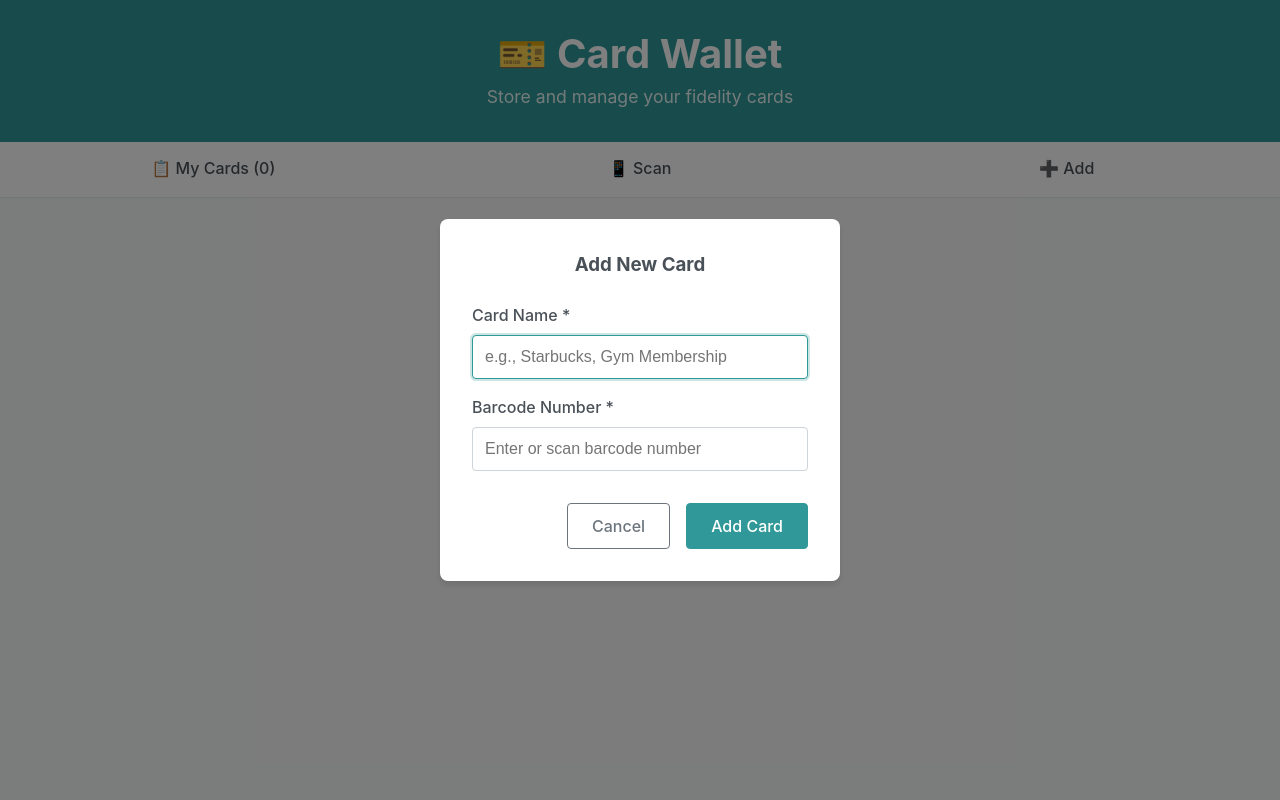
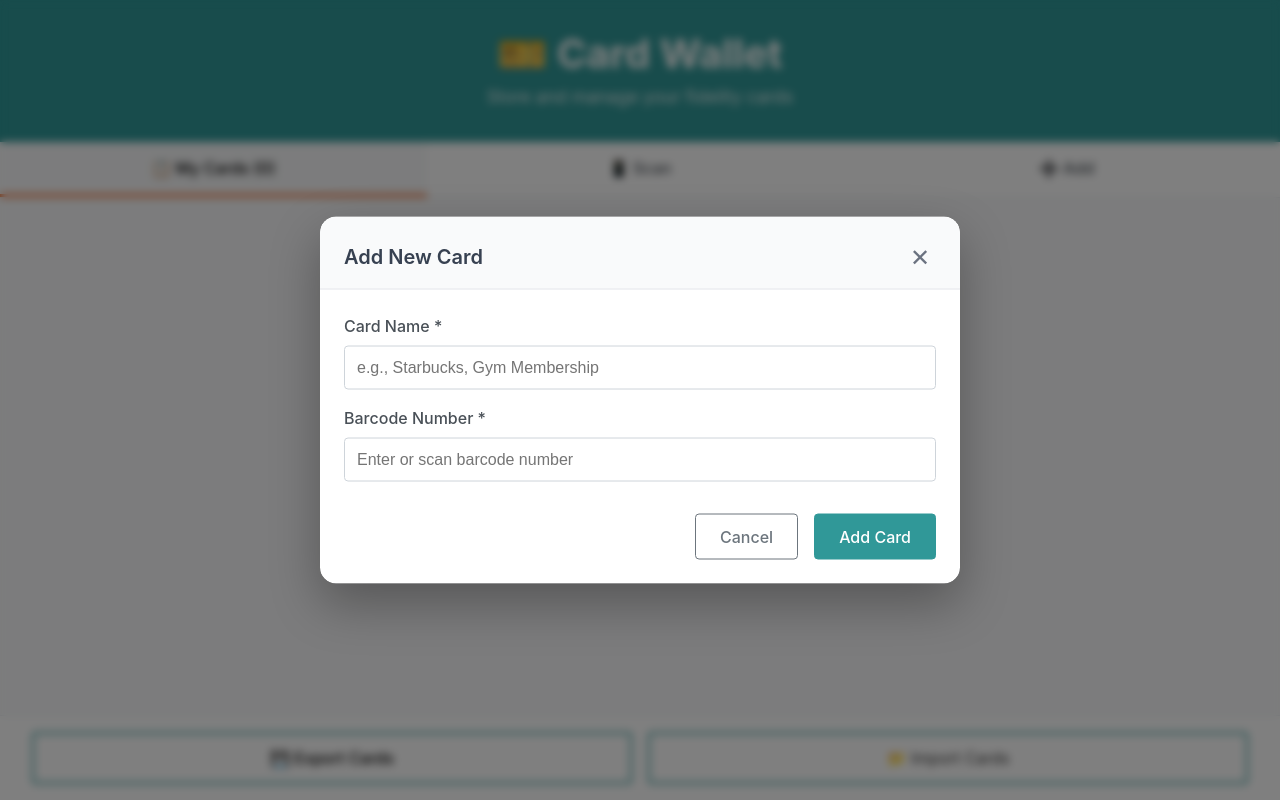
Before and after one commit to fbedussi/card-wallet, a React (Vite) app: page / in a window 1280 px wide. Both pictures are taken after a click on the button "➕ Add". Built offline with nearby package versions, Linux system fonts and the light colour scheme.

Commit message:
feat: use dialog element

```diff
--- a/src/App.tsx
+++ b/src/App.tsx
@@ -6,9 +6,10 @@ import { CardList } from './components/CardList';
 import { CardForm } from './components/CardForm';
 import { ManualBarcodeInput } from './components/ManualBarcodeInput';
 import { SingleCardView } from './components/SingleCardView';
+import { Modal } from './components/Modal';
 import './App.css';
 
-type View = 'list' | 'scan' | 'manual' | 'form' | 'single-card';
+type View = 'list' | 'scan' | 'manual' | 'single-card';
 
 function App() {
   const [cards, setCards] = useState<Card[]>([]);
@@ -16,6 +17,7 @@ function App() {
   const [editingCard, setEditingCard] = useState<Card | null>(null);
   const [selectedCard, setSelectedCard] = useState<Card | null>(null);
   const [scannedCode, setScannedCode] = useState<string>('');
+  const [isFormModalOpen, setIsFormModalOpen] = useState(false);
   const [notification, setNotification] = useState<{ message: string; type: 'success' | 'error' } | null>(null);
 
   useEffect(() => {
@@ -36,7 +38,7 @@ function App() {
     const numericCode = code.replace(/\D/g, '');
     if (numericCode) {
       setScannedCode(numericCode);
-      setCurrentView('form');
+      setIsFormModalOpen(true);
       showNotification('Barcode scanned successfully!', 'success');
     } else {
       showNotification('Invalid barcode format', 'error');
@@ -57,7 +59,7 @@ function App() {
         showNotification('Card added successfully!', 'success');
       }
       loadCards();
-      setCurrentView('list');
+      setIsFormModalOpen(false);
       setEditingCard(null);
       setScannedCode('');
     } catch (error) {
@@ -67,7 +69,7 @@ function App() {
 
   const handleEditCard = (card: Card) => {
     setEditingCard(card);
-    setCurrentView('form');
+    setIsFormModalOpen(true);
   };
 
   const handleCardClick = (card: Card) => {
@@ -80,15 +82,19 @@ function App() {
     setCurrentView('list');
   };
 
+  const handleCloseFormModal = () => {
+    setIsFormModalOpen(false);
+    setEditingCard(null);
+    setScannedCode('');
+  };
+
   const handleDeleteCard = (id: string) => {
-    if (window.confirm('Are you sure you want to delete this card?')) {
     try {
       CardStorage.deleteCard(id);
       loadCards();
       showNotification('Card deleted successfully!', 'success');
     } catch (error) {
       showNotification('Failed to delete card', 'error');
-      }
     }
   };
 
@@ -161,19 +167,6 @@ function App() {
             onCancel={() => setCurrentView('scan')}
           />
         );
-      case 'form':
-        return (
-          <CardForm
-            card={editingCard}
-            scannedCode={scannedCode}
-            onSave={handleSaveCard}
-            onCancel={() => {
-              setCurrentView('list');
-              setEditingCard(null);
-              setScannedCode('');
-            }}
-          />
-        );
       case 'single-card':
         return selectedCard ? (
           <SingleCardView
@@ -218,7 +211,7 @@ function App() {
           onClick={() => {
             setEditingCard(null);
             setScannedCode('');
-            setCurrentView('form');
+            setIsFormModalOpen(true);
           }}
         >
           ➕ Add
@@ -251,6 +244,19 @@ function App() {
           {notification.message}
         </div>
       )}
+
+      <Modal
+        isOpen={isFormModalOpen}
+        onClose={handleCloseFormModal}
+        title={editingCard ? 'Edit Card' : 'Add New Card'}
+      >
+        <CardForm
+          card={editingCard}
+          scannedCode={scannedCode}
+          onSave={handleSaveCard}
+          onCancel={handleCloseFormModal}
+        />
+      </Modal>
     </div>
   );
 }
--- a/src/components/CardForm.module.css
+++ b/src/components/CardForm.module.css
@@ -1,33 +1,3 @@
-/* Card Form Styles */
-.cardFormOverlay {
-    position: fixed;
-    top: 0;
-    left: 0;
-    right: 0;
-    bottom: 0;
-    background: rgba(0, 0, 0, 0.5);
-    display: flex;
-    align-items: center;
-    justify-content: center;
-    z-index: 1000;
-    padding: 1rem;
-}
-
-.cardForm {
-    background: white;
-    border-radius: 8px;
-    padding: 2rem;
-    width: 100%;
-    max-width: 400px;
-    box-shadow: 0 4px 6px rgba(0, 0, 0, 0.1);
-}
-
-.cardForm h3 {
-    margin: 0 0 1.5rem 0;
-    color: #495057;
-    text-align: center;
-}
-
 .formGroup {
     margin-bottom: 1rem;
 }
--- a/src/components/CardForm.tsx
+++ b/src/components/CardForm.tsx
@@ -65,9 +65,6 @@ export const CardForm: React.FC<CardFormProps> = ({
     };
 
     return (
-        <div className={styles.cardFormOverlay}>
-            <div className={styles.cardForm}>
-                <h3>{card ? 'Edit Card' : 'Add New Card'}</h3>
 
         <form onSubmit={handleSubmit}>
             <div className={styles.formGroup}>
@@ -106,7 +103,5 @@ export const CardForm: React.FC<CardFormProps> = ({
                 </button>
             </div>
         </form>
-            </div>
-        </div>
     );
 };
--- /dev/null
+++ b/src/components/Modal.module.css
@@ -0,0 +1,154 @@
+.modal {
+    border: none;
+    border-radius: 1rem;
+    padding: 0;
+    max-width: 90vw;
+    max-height: 90vh;
+    width: auto;
+    background: transparent;
+    box-shadow: 0 20px 50px rgba(0, 0, 0, 0.3);
+    animation: modalFadeIn 0.2s ease-out;
+
+    /* Center the modal horizontally and vertically */
+    position: fixed;
+    top: 50%;
+    left: 50%;
+    transform: translate(-50%, -50%);
+    margin: 0;
+}
+
+.modal::backdrop {
+    background: rgba(0, 0, 0, 0.5);
+    backdrop-filter: blur(4px);
+    animation: backdropFadeIn 0.2s ease-out;
+}
+
+.modalContent {
+    background: white;
+    border-radius: 1rem;
+    overflow: hidden;
+    max-height: 90vh;
+    display: flex;
+    flex-direction: column;
+}
+
+.modalHeader {
+    display: flex;
+    justify-content: space-between;
+    align-items: center;
+    padding: 1.5rem 1.5rem 1rem 1.5rem;
+    border-bottom: 1px solid #e5e7eb;
+    background: #f9fafb;
+}
+
+.modalTitle {
+    margin: 0;
+    font-size: 1.25rem;
+    font-weight: 600;
+    color: #374151;
+}
+
+.closeButton {
+    background: none;
+    border: none;
+    font-size: 1.5rem;
+    cursor: pointer;
+    padding: 0.25rem;
+    color: #6b7280;
+    transition: color 0.2s ease;
+    border-radius: 0.25rem;
+    width: 2rem;
+    height: 2rem;
+    display: flex;
+    align-items: center;
+    justify-content: center;
+}
+
+.closeButton:hover {
+    color: #374151;
+    background: #e5e7eb;
+}
+
+.closeButton:focus {
+    outline: 2px solid var(--color-primary);
+    outline-offset: 2px;
+}
+
+.modalBody {
+    padding: 1.5rem;
+    overflow-y: auto;
+    flex: 1;
+}
+
+/* Animations */
+@keyframes modalFadeIn {
+    from {
+        opacity: 0;
+        transform: translate(-50%, -50%) scale(0.95) translateY(-10px);
+    }
+
+    to {
+        opacity: 1;
+        transform: translate(-50%, -50%) scale(1) translateY(0);
+    }
+}
+
+@keyframes backdropFadeIn {
+    from {
+        opacity: 0;
+    }
+
+    to {
+        opacity: 1;
+    }
+}
+
+/* Mobile responsiveness */
+@media (max-width: 768px) {
+    .modal {
+        max-width: 95vw;
+        max-height: 95vh;
+        margin: auto;
+    }
+
+    .modalHeader {
+        padding: 1rem 1rem 0.75rem 1rem;
+    }
+
+    .modalTitle {
+        font-size: 1.125rem;
+    }
+
+    .modalBody {
+        padding: 1rem;
+    }
+}
+
+/* Focus trap styles */
+.modal:focus {
+    outline: none;
+}
+
+/* Ensure modal appears above other content */
+.modal {
+    z-index: 1000;
+}
+
+/* Custom scrollbar for modal body */
+.modalBody::-webkit-scrollbar {
+    width: 6px;
+}
+
+.modalBody::-webkit-scrollbar-track {
+    background: #f1f5f9;
+    border-radius: 3px;
+}
+
+.modalBody::-webkit-scrollbar-thumb {
+    background: #cbd5e1;
+    border-radius: 3px;
+}
+
+.modalBody::-webkit-scrollbar-thumb:hover {
+    background: #94a3b8;
+}
--- /dev/null
+++ b/src/components/Modal.tsx
@@ -0,0 +1,88 @@
+import React, { useRef, useEffect } from 'react';
+import styles from './Modal.module.css';
+
+interface ModalProps {
+    isOpen: boolean;
+    onClose: () => void;
+    title?: string;
+    children: React.ReactNode;
+    showCloseButton?: boolean;
+    className?: string;
+}
+
+export const Modal: React.FC<ModalProps> = ({
+    isOpen,
+    onClose,
+    title,
+    children,
+    showCloseButton = true,
+    className = ''
+}) => {
+    const dialogRef = useRef<HTMLDialogElement>(null);
+
+    useEffect(() => {
+        const dialog = dialogRef.current;
+        if (!dialog) return;
+
+        if (isOpen) {
+            dialog.showModal();
+        } else {
+            dialog.close();
+        }
+
+        // Handle ESC key and backdrop clicks
+        const handleClose = (event: Event) => {
+            if (event.target === dialog) {
+                onClose();
+            }
+        };
+
+        const handleKeyDown = (event: KeyboardEvent) => {
+            if (event.key === 'Escape') {
+                onClose();
+            }
+        };
+
+        dialog.addEventListener('click', handleClose);
+        dialog.addEventListener('keydown', handleKeyDown);
+
+        return () => {
+            dialog.removeEventListener('click', handleClose);
+            dialog.removeEventListener('keydown', handleKeyDown);
+        };
+    }, [isOpen, onClose]);
+
+    return (
+        <dialog
+            ref={dialogRef}
+            className={`${styles.modal} ${className}`}
+            aria-labelledby={title ? 'modal-title' : undefined}
+        >
+            <div className={styles.modalContent}>
+                {(title || showCloseButton) && (
+                    <div className={styles.modalHeader}>
+                        {title && (
+                            <h2 id="modal-title" className={styles.modalTitle}>
+                                {title}
+                            </h2>
+                        )}
+                        {showCloseButton && (
+                            <button
+                                onClick={onClose}
+                                className={styles.closeButton}
+                                type="button"
+                                aria-label="Close modal"
+                            >
+                                ✕
+                            </button>
+                        )}
+                    </div>
+                )}
+
+                <div className={styles.modalBody}>
+                    {children}
+                </div>
+            </div>
+        </dialog>
+    );
+};
--- a/src/components/SingleCardView.module.css
+++ b/src/components/SingleCardView.module.css
@@ -53,23 +53,13 @@
 }
 
 .btnEdit {
-    background: var(--color-primary);
+    background-color: var(--col-primary);
     color: white;
 }
 
-.btnEdit:hover {
-    background: var(--color-primary-dark);
-    transform: translateY(-1px);
-}
-
 .btnDelete {
-    background: var(--color-danger);
+    background-color: var(--col-danger);
     color: white;
-}
-
-.btnDelete:hover {
-    background: var(--color-danger-dark);
-    transform: translateY(-1px);
 }
 
 .cardContainer {
@@ -201,3 +191,62 @@
         gap: 0.25rem;
     }
 }
+
+/* Delete confirmation modal styles */
+.deleteConfirmation {
+    text-align: center;
+    padding: 1rem 0;
+}
+
+.deleteConfirmation p {
+    margin-bottom: 1rem;
+    line-height: 1.5;
+}
+
+.cardNameToDelete {
+    font-weight: bold;
+    color: var(--color-danger, #ef4444);
+    font-size: 1.1rem;
+    background: #fef2f2;
+    padding: 0.5rem 1rem;
+    border-radius: 0.5rem;
+    border: 1px solid #fecaca;
+}
+
+.confirmationActions {
+    display: flex;
+    gap: 1rem;
+    justify-content: center;
+    margin-top: 2rem;
+    flex-wrap: wrap;
+}
+
+.btnSecondary {
+    background: #6b7280;
+    color: white;
+}
+
+.btnSecondary:hover {
+    background: #4b5563;
+}
+
+.btnDanger {
+    background: var(--color-danger, #ef4444);
+    color: white;
+}
+
+.btnDanger:hover {
+    background: var(--color-danger-dark, #dc2626);
+}
+
+/* Mobile responsiveness for confirmation modal */
+@media (max-width: 768px) {
+    .confirmationActions {
+        flex-direction: column;
+    }
+
+    .confirmationActions .btn {
+        width: 100%;
+        justify-content: center;
+    }
+}
--- a/src/components/SingleCardView.tsx
+++ b/src/components/SingleCardView.tsx
@@ -1,6 +1,7 @@
-import React from 'react';
+import React, { useState } from 'react';
 import type { Card } from '../types/Card';
 import { BarcodeDisplay } from './BarcodeDisplay';
+import { Modal } from './Modal';
 import styles from './SingleCardView.module.css';
 
 interface SingleCardViewProps {
@@ -16,11 +17,20 @@ export const SingleCardView: React.FC<SingleCardViewProps> = ({
     onEdit,
     onDelete
 }) => {
+    const [isDeleteModalOpen, setIsDeleteModalOpen] = useState(false);
+
     const handleDelete = () => {
-        if (window.confirm('Are you sure you want to delete this card?')) {
-            onDelete(card.id);
-            onBack();
-        }
+        setIsDeleteModalOpen(true);
+    };
+
+    const handleConfirmDelete = () => {
+        onDelete(card.id);
+        setIsDeleteModalOpen(false);
+        onBack();
+    };
+
+    const handleCancelDelete = () => {
+        setIsDeleteModalOpen(false);
     };
 
     // Generate a consistent background color based on card ID
@@ -104,6 +114,34 @@ export const SingleCardView: React.FC<SingleCardViewProps> = ({
                     </div>
                 </div>
             </div>
+
+            <Modal
+                isOpen={isDeleteModalOpen}
+                onClose={handleCancelDelete}
+                title="Delete Card"
+                showCloseButton={false}
+            >
+                <div className={styles.deleteConfirmation}>
+                    <p>Are you sure you want to delete this card?</p>
+                    <p className={styles.cardNameToDelete}>"{card.name}"</p>
+                    <p>This action cannot be undone.</p>
+
+                    <div className={styles.confirmationActions}>
+                        <button
+                            onClick={handleCancelDelete}
+                            className={`${styles.btn} ${styles.btnSecondary}`}
+                        >
+                            Cancel
+                        </button>
+                        <button
+                            onClick={handleConfirmDelete}
+                            className={`${styles.btn} ${styles.btnDanger}`}
+                        >
+                            Delete Card
+                        </button>
+                    </div>
+                </div>
+            </Modal>
         </div>
     );
 };
--- a/src/index.css
+++ b/src/index.css
@@ -19,6 +19,7 @@
 
   --col-primary: var(--col-teal);
   --col-secondary: var(--col-orange);
+  --col-danger: var(--col-retro);
   --col-accent: var(--col-red);
   --col-accent2: var(--col-retro);
 }
```
Lines whose indentation alone changed are shown as unchanged.
